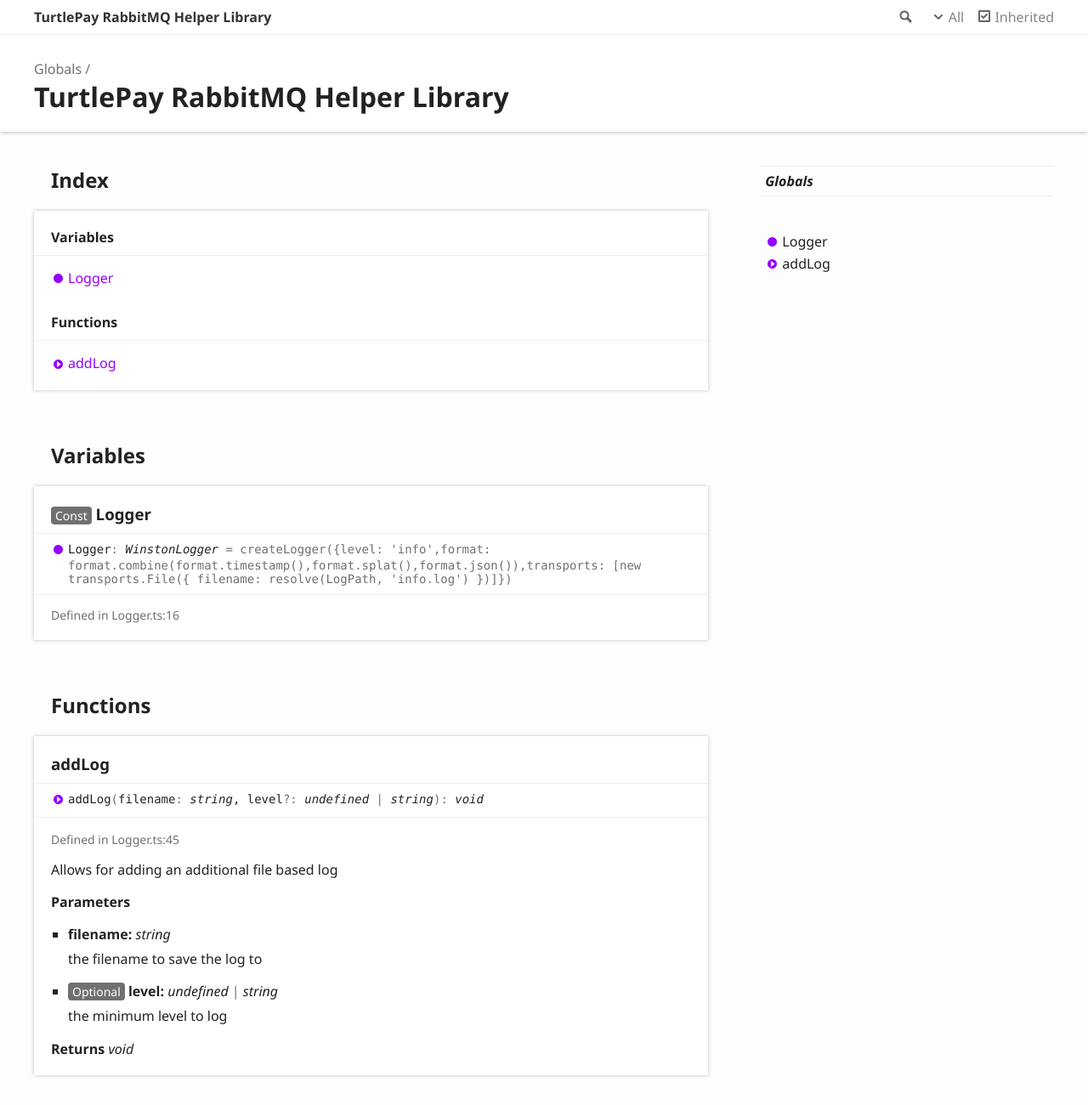
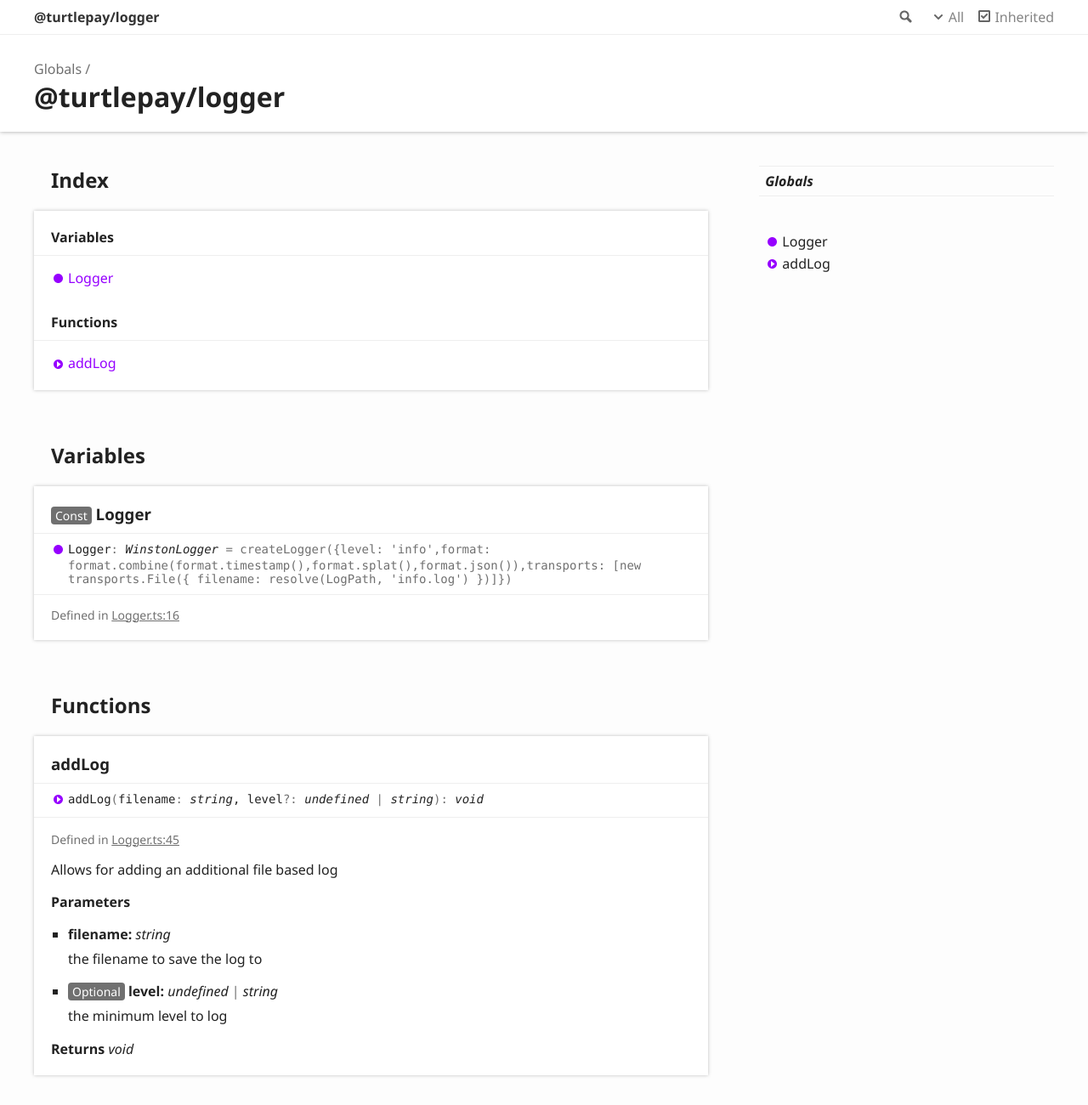
Before and after one commit to TurtlePay/logger, a website: page docs/globals.html in a window 1280 px wide. Shown: the top 1300 px of the page at 85% size. Drawn offline with Linux system fonts and the light colour scheme.

Commit message:
Various fixes and tweaks to build process and documentation

```diff
--- a/docs/globals.html
+++ b/docs/globals.html
@@ -3,8 +3,8 @@
 <head>
 	<meta charset="utf-8">
 	<meta http-equiv="X-UA-Compatible" content="IE=edge">
-	<title>TurtlePay RabbitMQ Helper Library</title>
-	<meta name="description" content="Documentation for TurtlePay RabbitMQ Helper Library">
+	<title>@turtlepay/logger</title>
+	<meta name="description" content="Documentation for @turtlepay/logger">
 	<meta name="viewport" content="width=device-width, initial-scale=1">
 	<link rel="stylesheet" href="assets/css/main.css">
 </head>
@@ -22,7 +22,7 @@
 						<li class="state loading">Preparing search index...</li>
 						<li class="state failure">The search index is not available</li>
 					</ul>
-					<a href="index.html" class="title">TurtlePay RabbitMQ Helper Library</a>
+					<a href="index.html" class="title">@turtlepay/logger</a>
 				</div>
 				<div class="table-cell" id="tsd-widgets">
 					<div id="tsd-filter">
@@ -52,7 +52,7 @@
 					<a href="globals.html">Globals</a>
 				</li>
 			</ul>
-			<h1>TurtlePay RabbitMQ Helper Library</h1>
+			<h1>@turtlepay/logger</h1>
 		</div>
 	</div>
 </header>
@@ -86,7 +86,7 @@
 					<div class="tsd-signature tsd-kind-icon">Logger<span class="tsd-signature-symbol">:</span> <span class="tsd-signature-type">WinstonLogger</span><span class="tsd-signature-symbol"> = createLogger({level: &#x27;info&#x27;,format: format.combine(format.timestamp(),format.splat(),format.json()),transports: [new transports.File({ filename: resolve(LogPath, &#x27;info.log&#x27;) })]})</span></div>
 					<aside class="tsd-sources">
 						<ul>
-							<li>Defined in Logger.ts:16</li>
+							<li>Defined in <a href="https://github.com/TurtlePay/logger/blob/9757450/src/Logger.ts#L16">Logger.ts:16</a></li>
 						</ul>
 					</aside>
 				</section>
@@ -103,7 +103,7 @@
 						<li class="tsd-description">
 							<aside class="tsd-sources">
 								<ul>
-									<li>Defined in Logger.ts:45</li>
+									<li>Defined in <a href="https://github.com/TurtlePay/logger/blob/9757450/src/Logger.ts#L45">Logger.ts:45</a></li>
 								</ul>
 							</aside>
 							<div class="tsd-comment tsd-typography">
--- a/package.json
+++ b/package.json
@@ -1,11 +1,10 @@
 {
   "name": "@turtlepay/logger",
-  "version": "0.0.1",
+  "version": "0.0.2",
   "description": "TurtlePay Logger Helper Library",
   "main": "dist/Logger.js",
   "types": "dist/Logger.d.ts",
   "scripts": {
-    "preinstall": "node -e \"if (process.env.npm_execpath.indexOf('yarn') === -1) throw new Error('Use yarn for installing: https://yarnpkg.com/en/docs/install')\"",
     "build": "./node_modules/.bin/tsc",
     "docs": "./node_modules/.bin/typedoc && touch docs/.nojekyll && git restore docs/CNAME",
     "test": "yarn style",
--- a/typedoc.json
+++ b/typedoc.json
@@ -1,5 +1,4 @@
 {
-    "name": "TurtlePay RabbitMQ Helper Library",
     "out": "./docs",
     "inputFiles": [
         "./src"
```
Also changed, not shown: docs/index.html (+5 -5 lines), README.md.
